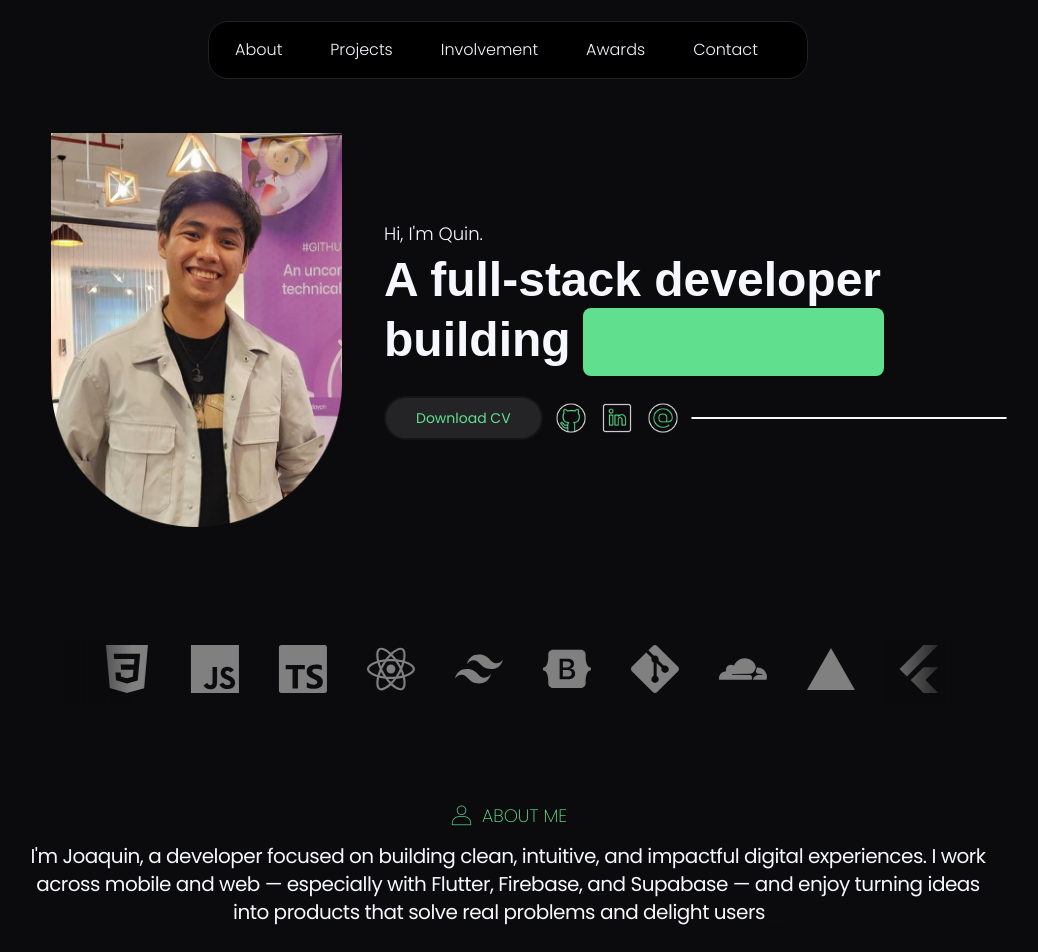
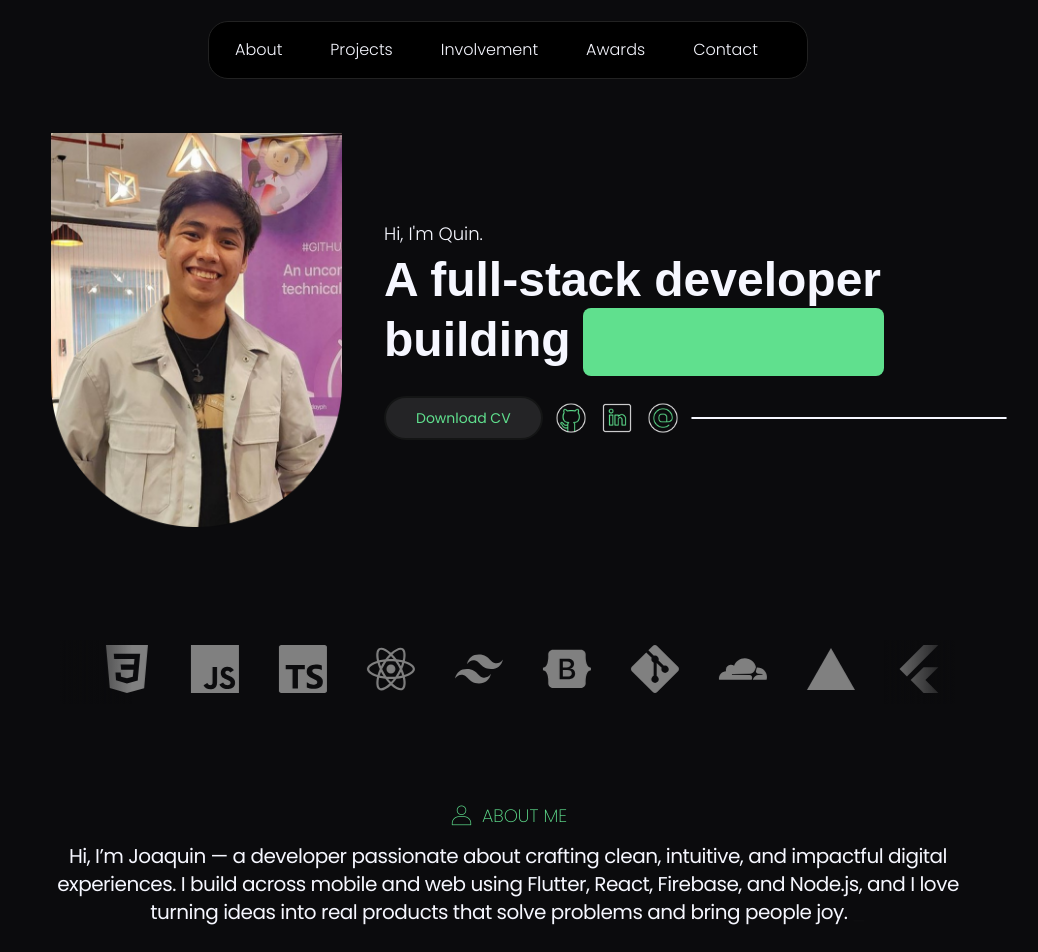
Before and after one commit to joaquingalang/my-portfolio-website, a React (Vite) app: page / in a window 1280 px wide. Shown: the top 952 px of the page, without its empty margins (132-1170 px from the left). Built offline with nearby package versions, Linux system fonts and the light colour scheme; a web font is replaced by a local one.

Commit message:
Update: about section text

```diff
--- a/src/sections/AboutSection.tsx
+++ b/src/sections/AboutSection.tsx
@@ -13,7 +13,7 @@ function AboutSection() {
                     <SectionLabel title="about me" activeIcon={ProfileLoop} inactiveIcon={ProfileStatic}/>
 
                     <TextType
-                    text={["I'm Joaquin, a developer focused on building clean, intuitive, and impactful digital experiences. I work across mobile and web — especially with Flutter, Firebase, and Supabase — and enjoy turning ideas into products that solve real problems and delight users"]}
+                    text={["Hi, I’m Joaquin — a developer passionate about crafting clean, intuitive, and impactful digital experiences. I build across mobile and web using Flutter, React, Firebase, and Node.js, and I love turning ideas into real products that solve problems and bring people joy."]}
                     typingSpeed={5}
                     pauseDuration={1500}
                     showCursor={true}
```
